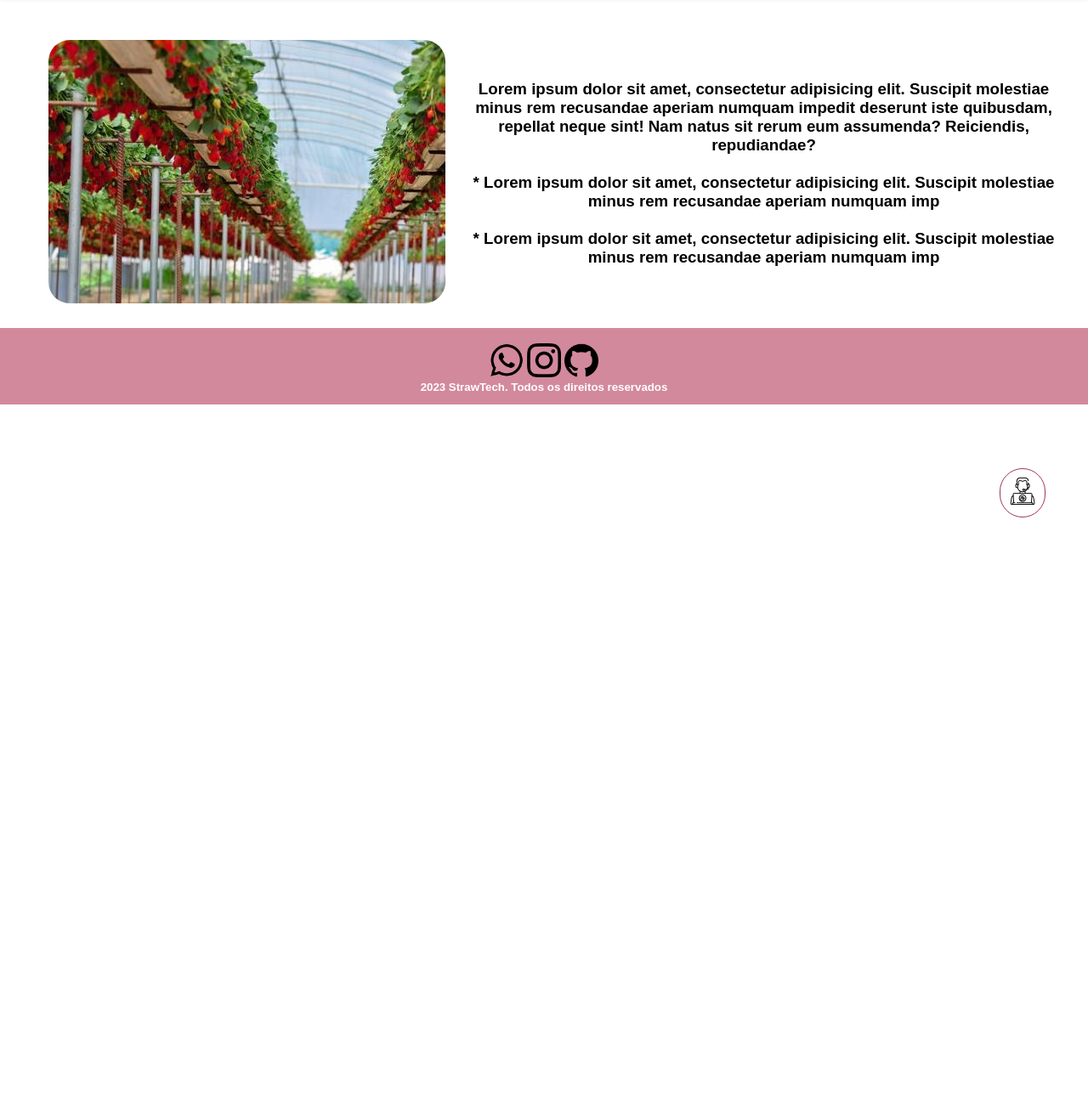
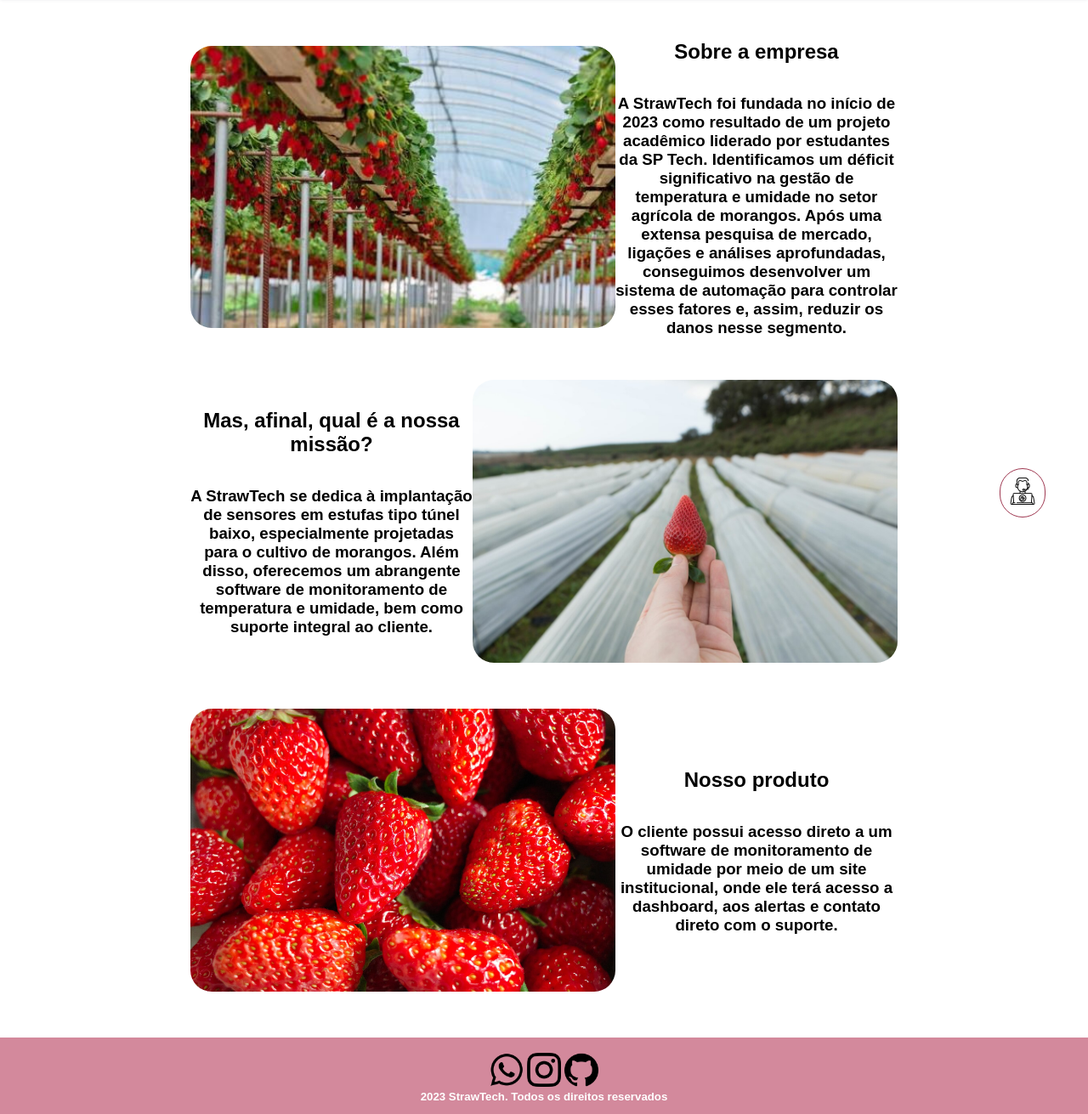
Before and after one commit to StrawTech/Sprint2, a plain HTML site: page site/web/Home.html in a window 1280 px wide. Shown: the part 141-1452 px from the top of the page at 85% size. Before the commit the page ends 800 px from the top, so only its background shows below. Drawn offline with Linux system fonts and the light colour scheme.

Commit message:
Foi alterado e Stilizado toda a parte da página home.

```diff
--- a/site/web/Home.html
+++ b/site/web/Home.html
@@ -24,21 +24,54 @@
   </header>
 
   <main>
-    <div class="global-main">
+    <div class="global-main finalCard">
       <div class="ImgMain">
-        <img style="border-radius: 25px;" src="./assets/estufaMorangoimg.jpg" alt="">
+        <img style="border-radius: 25px;width: 500px;" src="./assets/estufaMorangoimg.jpg" alt="">
       </div>
       <div class="TextHome">
-        <h3>Lorem ipsum dolor sit amet, consectetur adipisicing elit. Suscipit molestiae minus rem recusandae aperiam
-          numquam impedit deserunt iste quibusdam, repellat neque sint! Nam natus sit rerum eum assumenda? Reiciendis,
-          repudiandae?<br><br>
-          * Lorem ipsum dolor sit amet, consectetur adipisicing elit. Suscipit molestiae minus rem recusandae aperiam
-          numquam imp<br><br>
-          * Lorem ipsum dolor sit amet, consectetur adipisicing elit. Suscipit molestiae minus rem recusandae aperiam
-          numquam imp
+        <h2><b>Sobre a empresa</b></h2><br><br>
+        <h3 class="h3DentroMain">A StrawTech foi fundada no início de 2023 como resultado de um projeto acadêmico
+          liderado por estudantes da
+          SP Tech. Identificamos um déficit significativo na gestão de temperatura e umidade no setor agrícola de
+          morangos. Após uma extensa pesquisa de mercado, ligações e análises aprofundadas, conseguimos desenvolver um
+          sistema de automação para controlar esses fatores e, assim, reduzir os danos nesse segmento.
+
         </h3>
       </div>
     </div>
+    <div>
+    </div>
+
+    <div class="global-main finalCard">
+      <div class="TextHome">
+        <h2><b>Mas, afinal, qual é a nossa missão?</b></h2><br><br>
+        <h3 class="h3DentroMain">A StrawTech se dedica à implantação de sensores em estufas tipo túnel baixo,
+          especialmente projetadas para o cultivo de morangos. Além disso, oferecemos um abrangente software de
+          monitoramento de temperatura e umidade, bem como suporte integral ao cliente.
+        </h3>
+      </div>
+      <div class="ImgMain">
+        <img style="border-radius: 25px;width: 500px;" src="./assets/estufa-de-morangos.jpg" alt="">
+      </div>
+    </div>
+    <div>
+    </div>
+
+    <div class="global-main finalCard">
+      <div class="ImgMain">
+        <img style="border-radius: 25px;width: 500px;" src="./assets/FotoMorangos.jpg" alt="">
+      </div>
+      <div class="TextHome">
+        <h2><b>Nosso produto</b></h2><br><br>
+        <h3 class="h3DentroMain ">O cliente possui acesso direto a um software de monitoramento de umidade por
+          meio de um
+          site institucional, onde ele terá acesso a dashboard, aos alertas e contato direto com o suporte. </h3>
+      </div>
+    </div>
+    <div>
+    </div>
+
+
   </main>
 
   <footer>
@@ -67,22 +100,18 @@
     </div>
 
     <div class="rodape2">
-      <br><br>
+      <br /><br />
       <div class="labelIcones">
-          <br>
-          <a href="https://wa.me/+5511947693677/? text=" target="https://wa.me/+5511947693677/? text="> <img class="icones" src="./assets/whatsapp.png"
-                  alt=""></a>
-          <a href="https://www.instagram.com/strawtechsp" target="https://www.instagram.com/strawtechsp"> <img class="icones" src="./assets/instagram.png"
-                  alt=""></a>
-          <a href="https://github.com/StrawTech/Sprint2" target="https://github.com/StrawTech/Sprint2"> <img class="icones" src="./assets/github.png"
-                  alt=""></a>
-          <br>
-          <h5>2023 StrawTech. Todos os direitos reservados</h5>
+        <br>
+        <a href="https://wa.me/+5511947693677/? text="> <img class="icones" src="./assets/whatsapp.png" alt=""></a>
+        <a href="https://www.instagram.com/strawtechsp"> <img class="icones" src="./assets/instagram.png" alt=""></a>
+        <a href="https://github.com/StrawTech/Sprint2"> <img class="icones" src="./assets/github.png" alt=""></a>
+        <br />
+        <h5>2023 StrawTech. Todos os direitos reservados</h5>
       </div>
-      <br>
-  </div>
-
-</footer>
+      <br />
+    </div>
+  </footer>
 </body>
 
 </html>
--- a/site/web/styles/style_Home.css
+++ b/site/web/styles/style_Home.css
@@ -1,20 +1,34 @@
 .global-main{
     display: flex;
-    justify-content: center;
     align-items: center;
+    width: 65%;
+    margin: auto;
+    margin-top: 50px;
+    /* align-items: center;
     width: 95%;
-
     margin: auto;
     text-align: center;
-    margin-top: 25px;
+    margin-top: 25px; */
 }
 
 .ImgMain{
-    width: 50%;
-    padding: 25px;
+    width: 80%;
 
 }
 
+.finalCard{
+    margin-bottom: 50px;
+}
+
+.TextHome{
+    text-align: center;
+
+}
+
+.h3DentroMain{
+    text-align: center;
+    margin: auto;
+}
 /*
 .bola1{
     width: 500px;
```
